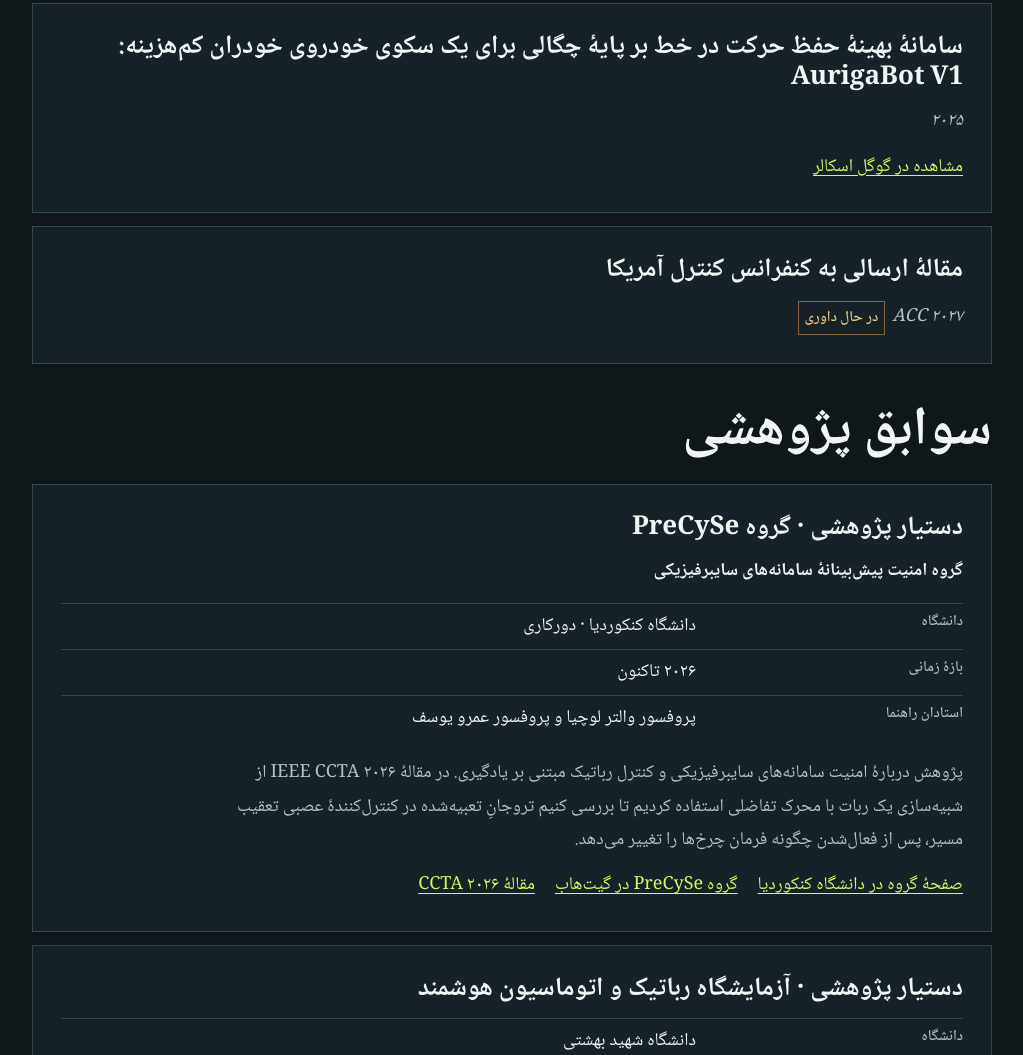
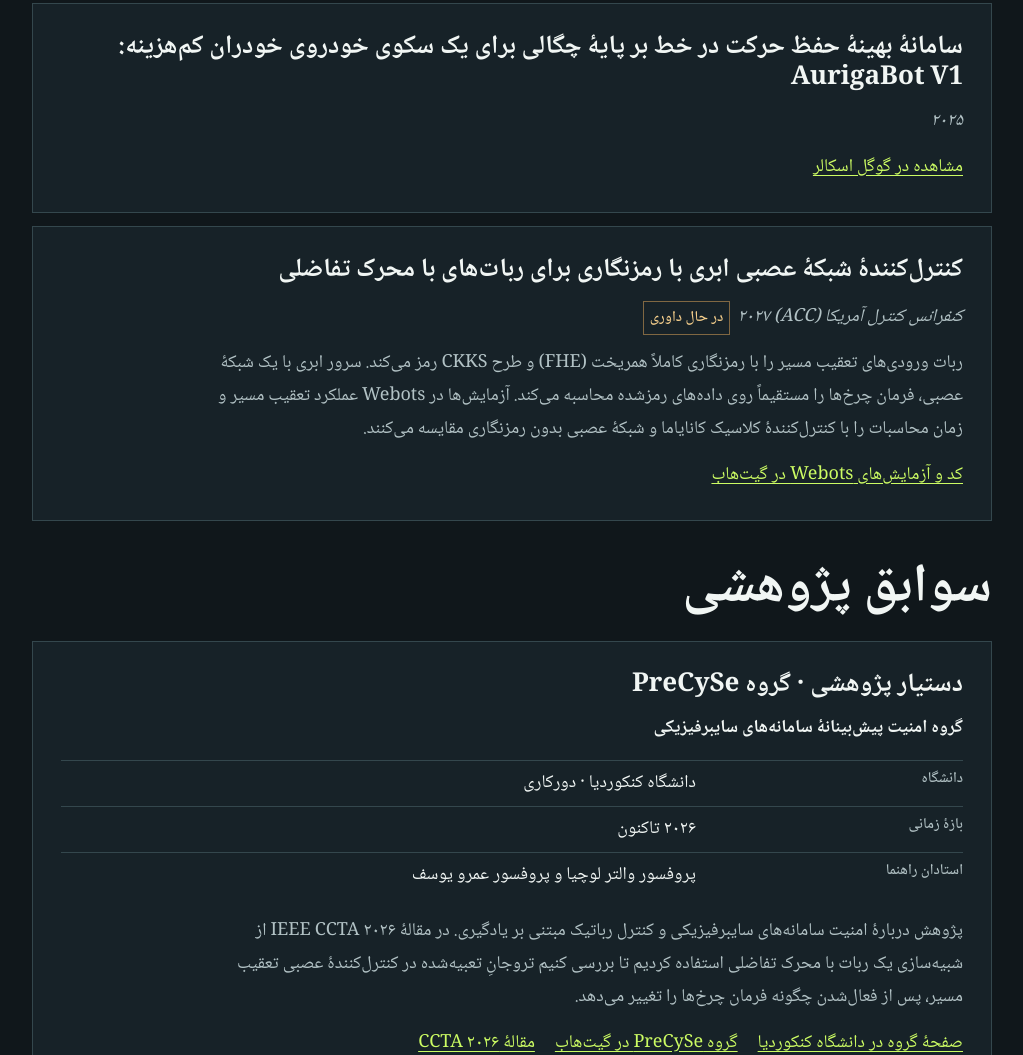
Before and after one commit to farbodYNSI/farbodynsi.github.io, a plain HTML site: page fa/research.html in a window 1280 px wide. Shown: the part 1160-2215 px from the top of the page, without its empty margins (248-1271 px from the left). Drawn offline with Linux system fonts and the light colour scheme.

Commit message:
Add FHE controller paper to ACC 2027 entry

```diff
--- a/fa/research.html
+++ b/fa/research.html
@@ -167,7 +167,12 @@
             <p><a href="https://scholar.google.com/citations?user=7HzUuhoAAAAJ&amp;hl=en">مشاهده در گوگل اسکالر</a></p>
         </div>
 
-        <div class="card"><h3>مقالهٔ ارسالی به کنفرانس کنترل آمریکا</h3><p><em>ACC ۲۰۲۷</em> <span class="status review">در حال داوری</span></p></div>
+        <div class="card" id="acc-2027">
+            <h3>کنترل‌کنندهٔ شبکهٔ عصبی ابری با رمزنگاری برای ربات‌های با محرک تفاضلی</h3>
+            <p><em>کنفرانس کنترل آمریکا (ACC) ۲۰۲۷</em> <span class="status review">در حال داوری</span></p>
+            <p>ربات ورودی‌های تعقیب مسیر را با رمزنگاری کاملاً همریخت (FHE) و طرح CKKS رمز می‌کند. سرور ابری با یک شبکهٔ عصبی، فرمان چرخ‌ها را مستقیماً روی داده‌های رمز‌شده محاسبه می‌کند. آزمایش‌ها در Webots عملکرد تعقیب مسیر و زمان محاسبات را با کنترل‌کنندهٔ کلاسیک کانایاما و شبکهٔ عصبی بدون رمزنگاری مقایسه می‌کنند.</p>
+            <p><a href="https://github.com/farbodYNSI/FHE_NN_Controller_DifferentialDrive">کد و آزمایش‌های Webots در گیت‌هاب</a></p>
+        </div>
         <section id="research-experience" aria-labelledby="experience-title">
             <h2 id="experience-title">سوابق پژوهشی</h2>
             <article class="card">
```
Also changed, not shown: research.html (+6 -1 lines).
